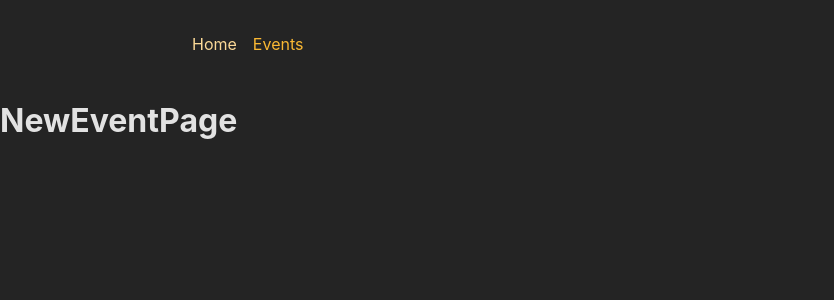
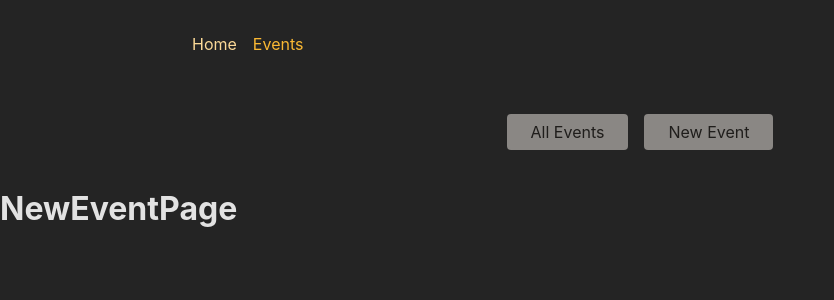
Before and after one commit to thiagoleet/react-learning-routes-advanced, a React (Create React App) app in the folder frontend/: page /events/new in a window 1280 px wide. Shown: the top 300 px of the page, without its empty margins (0-834 px from the left). Built offline with nearby package versions, Linux system fonts and the light colour scheme.

Commit message:
- Added net routes to Event - Added EventRootLayout page component - Added NavLink to EventsNavigation

```diff
--- a/frontend/src/App.js
+++ b/frontend/src/App.js
@@ -7,21 +7,28 @@ import {
   EditEventPage,
   EventDetailPage,
   EventsPage,
+  EventsRootLayout,
   HomePage,
   NewEventPage,
-  Root,
+  RootLayout,
 } from "./pages";
 
 const router = createBrowserRouter([
   {
     path: "/",
-    element: <Root />,
+    element: <RootLayout />,
     children: [
       { index: true, element: <HomePage /> },
-      { path: "events", element: <EventsPage /> },
-      { path: "events/:eventId", element: <EventDetailPage /> },
-      { path: "events/new", element: <NewEventPage /> },
-      { path: "events/:eventId/edit", element: <EditEventPage /> },
+      {
+        path: "events",
+        element: <EventsRootLayout />,
+        children: [
+          { index: true, element: <EventsPage /> },
+          { path: ":eventId", element: <EventDetailPage /> },
+          { path: "new", element: <NewEventPage /> },
+          { path: ":eventId/edit", element: <EditEventPage /> },
+        ],
+      },
     ],
   },
 ]);
--- a/frontend/src/components/EventsNavigation/EventsNavigation.js
+++ b/frontend/src/components/EventsNavigation/EventsNavigation.js
@@ -1,4 +1,5 @@
-import classes from './EventsNavigation.module.css';
+import { NavLink } from "react-router-dom";
+import classes from "./EventsNavigation.module.css";
 
 function EventsNavigation() {
   return (
@@ -6,10 +7,25 @@ function EventsNavigation() {
       <nav>
         <ul className={classes.list}>
           <li>
-            <a href="/events">All Events</a>
+            <NavLink
+              to="/events"
+              className={({ isActivate }) =>
+                isActivate ? classes.active : undefined
+              }
+              end
+            >
+              All Events
+            </NavLink>
           </li>
           <li>
-            <a href="/events/new">New Event</a>
+            <NavLink
+              to="/events/new"
+              className={({ isActivate }) =>
+                isActivate ? classes.active : undefined
+              }
+            >
+              New Event
+            </NavLink>
           </li>
         </ul>
       </nav>
--- /dev/null
+++ b/frontend/src/pages/EventsRoot/EventsRoot.js
@@ -0,0 +1,13 @@
+import { Outlet } from "react-router-dom";
+import { EventsNavigation } from "../../components";
+
+const EventsRootLayout = () => {
+  return (
+    <>
+      <EventsNavigation />
+      <Outlet />
+    </>
+  );
+};
+
+export default EventsRootLayout;
--- /dev/null
+++ b/frontend/src/pages/EventsRoot/index.js
@@ -0,0 +1,3 @@
+import EventsRootLayout from "./EventsRoot";
+
+export { EventsRootLayout };
--- a/frontend/src/pages/Root/Root.js
+++ b/frontend/src/pages/Root/Root.js
@@ -2,7 +2,7 @@ import { Outlet } from "react-router-dom";
 
 import { MainNavigation } from "../../components";
 
-const Root = () => {
+const RootLayout = () => {
   return (
     <>
       <MainNavigation />
@@ -13,4 +13,4 @@ const Root = () => {
   );
 };
 
-export default Root;
+export default RootLayout;
--- a/frontend/src/pages/Root/index.js
+++ b/frontend/src/pages/Root/index.js
@@ -1,3 +1,3 @@
-import Root from "./Root";
+import RootLayout from "./Root";
 
-export { Root };
+export { RootLayout };
--- a/frontend/src/pages/index.js
+++ b/frontend/src/pages/index.js
@@ -1,6 +1,7 @@
 export * from "./EditEventPage";
+export * from "./EventDetailPage";
 export * from "./EventsPage";
-export * from "./EventDetailPage";
+export * from "./EventsRoot";
 export * from "./HomePage";
 export * from "./NewEventPage";
 export * from "./Root";
```
Also changed, not shown: frontend/src/components/index.js (+5 -4 lines).
